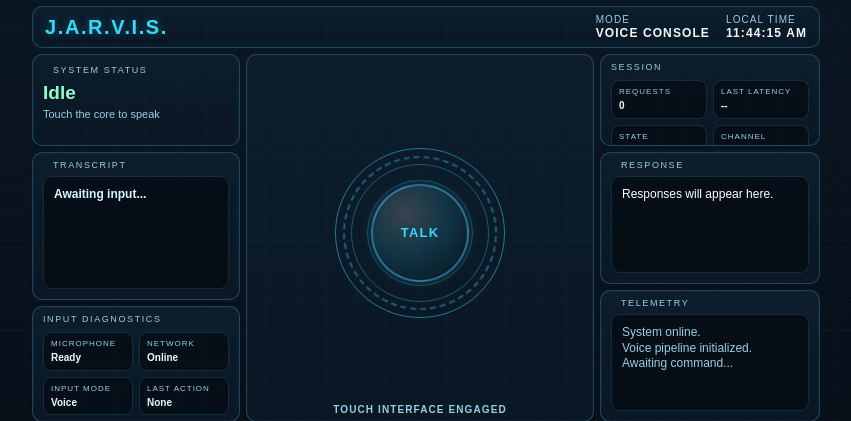
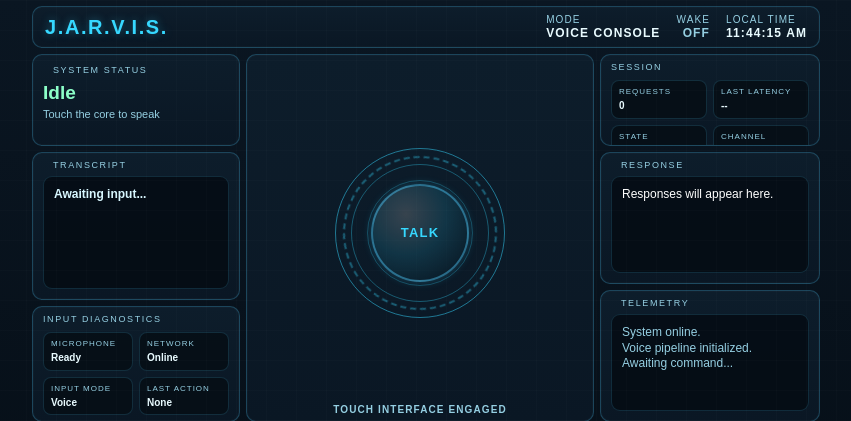
Before and after one commit to robcowell/jarvis, a Flask app: template templates/index.html in a window 1280 px wide. Shown: the top 421 px of the page, without its empty margins (214-1065 px from the left). Run offline with Flask 3, Linux system fonts and the light colour scheme; the template is opened without the code that fills it, so the values that code supplies are empty.

Commit message:
status endpoints for listeners, visual

```diff
--- a/app.py
+++ b/app.py
@@ -17,6 +17,7 @@
 _event_id = 0
 _events = deque(maxlen=80)
 _wake_service = None
+_wake_status = "Off"
 
 
 def _emit_event(event_type, payload):
@@ -33,6 +34,15 @@
 def _get_events_since(since_id):
     with _event_lock:
         return [event for event in _events if event["id"] > since_id]
+
+
+def _set_wake_status(status, detail=""):
+    global _wake_status
+    _wake_status = status
+    _emit_event("wake_status", {
+        "status": status,
+        "detail": detail
+    })
 
 
 def _voice_pipeline(source="touch", emit_events=False):
@@ -107,6 +117,7 @@
     global _wake_service
 
     if not wake_listener.WAKE_ALWAYS_LISTEN_ENABLED:
+        _set_wake_status("Off", "Always-listening wake mode disabled")
         return
 
     if _wake_service is not None:
@@ -130,6 +141,7 @@
             })
 
     def on_error(message):
+        _set_wake_status("Error", message)
         _emit_event("voice_result", {
             "ok": False,
             "source": "wake_word",
@@ -138,6 +150,7 @@
 
     _wake_service = wake_listener.PorcupineWakeListener(on_detect=on_detect, on_error=on_error)
     _wake_service.start()
+    _set_wake_status("Armed", "Listening for wake word")
 
 
 @app.route("/")
--- a/static/css/jarvis.css
+++ b/static/css/jarvis.css
@@ -63,7 +63,7 @@
 
 .topbar {
   display: grid;
-  grid-template-columns: 1fr auto auto;
+  grid-template-columns: 1fr auto auto auto;
   align-items: center;
   padding: 0 12px;
 }
@@ -90,6 +90,18 @@
   font-size: 12px;
   color: var(--text);
   text-align: right;
+}
+
+.top-metric strong.wake-armed {
+  color: var(--good);
+}
+
+.top-metric strong.wake-off {
+  color: var(--muted);
+}
+
+.top-metric strong.wake-error {
+  color: var(--bad);
 }
 
 .main {
--- a/static/js/jarvis-ui.js
+++ b/static/js/jarvis-ui.js
@@ -21,6 +21,7 @@
   footerNet: document.getElementById("footerNet"),
   clockTop: document.getElementById("clockTop"),
   clockBottom: document.getElementById("clockBottom"),
+  wakeStatus: document.getElementById("wakeStatus"),
   cpuVal: document.getElementById("cpuVal"),
   tempVal: document.getElementById("tempVal")
 };
@@ -87,6 +88,26 @@
   ui.latencyValue.innerText = latency;
 }
 
+function setWakeStatus(status, detail = "") {
+  const normalized = (status || "Off").toLowerCase();
+  ui.wakeStatus.classList.remove("wake-armed", "wake-off", "wake-error");
+
+  if (normalized === "armed") {
+    ui.wakeStatus.classList.add("wake-armed");
+    ui.wakeStatus.innerText = "Armed";
+  } else if (normalized === "error") {
+    ui.wakeStatus.classList.add("wake-error");
+    ui.wakeStatus.innerText = "Error";
+  } else {
+    ui.wakeStatus.classList.add("wake-off");
+    ui.wakeStatus.innerText = "Off";
+  }
+
+  if (detail) {
+    ui.wakeStatus.title = detail;
+  }
+}
+
 function handleVoiceResult(data) {
   if (data.ok) {
     requestCount += 1;
@@ -133,6 +154,11 @@
 }
 
 function handleServerEvent(event) {
+  if (event.type === "wake_status") {
+    setWakeStatus(event.payload.status, event.payload.detail);
+    return;
+  }
+
   if (event.type === "wake_detected") {
     ui.lastAction.innerText = "Wake word request";
     ui.inputMode.innerText = "Voice";
@@ -198,6 +224,7 @@
 ui.voiceCore.addEventListener("click", listen);
 
 updateClocks();
+setWakeStatus("Off");
 setInterval(updateClocks, 1000);
 setInterval(pollEvents, 800);
 pollEvents();
--- a/templates/index.html
+++ b/templates/index.html
@@ -13,6 +13,10 @@
       <div class="top-metric">
         Mode
         <strong id="modeLabel">Voice Console</strong>
+      </div>
+      <div class="top-metric">
+        Wake
+        <strong id="wakeStatus" class="wake-off">Off</strong>
       </div>
       <div class="top-metric">
         Local Time
```
